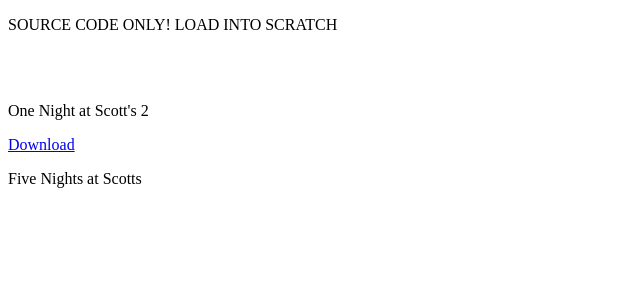
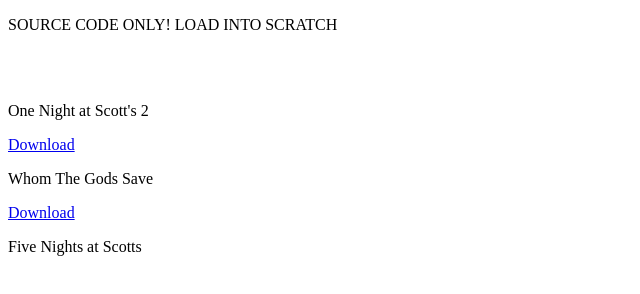
Before and after one commit to Droid-Softworks/website, a plain HTML site: page ind2.html in a window 1280 px wide. Shown: the whole page, without its empty margins (0-640 px from the left). Drawn offline with Linux system fonts and the light colour scheme.

Commit message:
Update ind2.html

```diff
--- a/ind2.html
+++ b/ind2.html
@@ -10,6 +10,11 @@
 </a>
 <a href="/website/games/ONAS2.sb3" download="ONAS2">Download</a>
 
+  <p>Whom The Gods Save<p>
+    <a href="/clockwork/current.pmp download="WTGS.pmp">Download</a>
+</body>
+</html>
+
 
 <p>Five Nights at Scotts<p>
 
```
